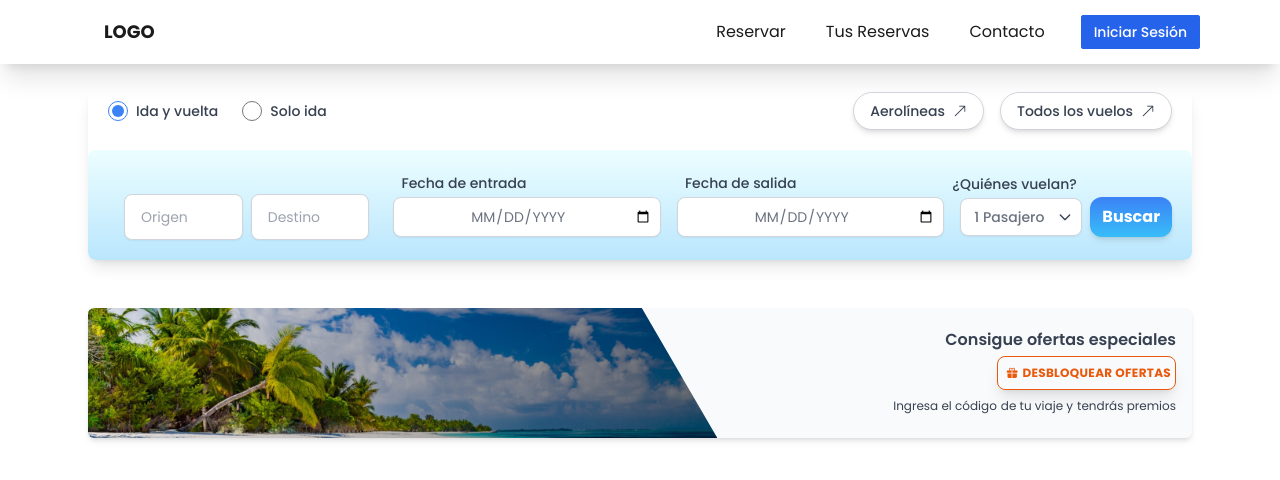
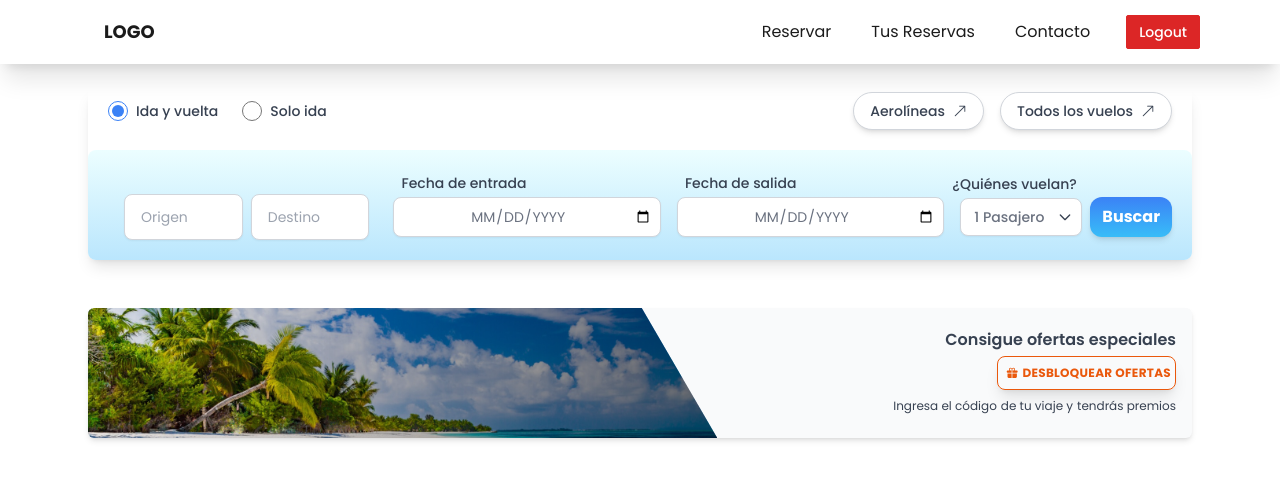
Before and after one commit to Dan1el71/vuelos_web_client, a React (Vite) app: page / in a window 1280 px wide. Shown: the top 480 px of the page. Built offline with nearby package versions, Linux system fonts and the light colour scheme; sample sign-in values are in the browser's storage.

Commit message:
feat: Add logout impl

```diff
--- a/src/components/AppHeader.tsx
+++ b/src/components/AppHeader.tsx
@@ -1,6 +1,9 @@
+import useAuthService from '@hooks/useAuthService'
 import { Link } from 'react-router-dom'
 
 const AppHeader = () => {
+  const { isAuthenticaded: isAuth } = useAuthService()
+
   const navItems = [
     {
       name: 'Reservar',
@@ -33,11 +36,19 @@ const AppHeader = () => {
               {name}
             </Link>
           ))}
-          <Link to="/login" className="mx-4">
-            <button className="text-white text-sm font-medium border-blue-600 border px-3 py-[6px] bg-blue-600 rounded-sm hover:bg-blue-700">
-              Iniciar Sesión
-            </button>
-          </Link>
+          {isAuth() ? (
+            <Link to={'/logout'} className='mx-4'>
+              <button className="text-white text-sm font-medium border-red-600 border px-3 py-[6px] bg-red-600 rounded-sm hover:bg-red-700">
+                Logout
+              </button>
+            </Link>
+          ) : (
+            <Link to="/login" className="mx-4">
+              <button className="text-white text-sm font-medium border-blue-600 border px-3 py-[6px] bg-blue-600 rounded-sm hover:bg-blue-700">
+                Iniciar Sesión
+              </button>
+            </Link>
+          )}
         </nav>
       </div>
     </header>
--- /dev/null
+++ b/src/components/auth/Logout.tsx
@@ -0,0 +1,16 @@
+import useAuthService from '@hooks/useAuthService'
+import { useEffect } from 'react'
+import { useNavigate } from 'react-router-dom'
+
+const Logout = () => {
+  const { logout } = useAuthService()
+  const navigate = useNavigate()
+  useEffect(() => {
+    logout()
+    navigate('/')
+  }, [logout, navigate])
+
+  return <></>
+}
+
+export default Logout
--- a/src/hooks/useAuthService.ts
+++ b/src/hooks/useAuthService.ts
@@ -43,8 +43,11 @@ const useAuthService = () => {
       if (response && response.status === 401) {
         throw new Error('Unauthorized')
       }
+      const { data } = response
 
-      localStorage.setItem('authToken', response.data.token)
+      localStorage.setItem('authToken', data.token)
+      localStorage.setItem('username', data.username)
+      localStorage.setItem('isAuth', 'true')
       return response
     } finally {
       setLoading(false)
@@ -62,7 +65,24 @@ const useAuthService = () => {
     }
   }
 
-  return { nextStep, fetchNextStep, loading, loginService, registerService }
+  const logout = () => {
+    localStorage.clear()
+    window.location.reload()
+  }
+
+  const isAuthenticaded = (): boolean => {
+    return localStorage.getItem('isAuth') === 'true'
+  }
+
+  return {
+    nextStep,
+    fetchNextStep,
+    loading,
+    loginService,
+    registerService,
+    isAuthenticaded,
+    logout,
+  }
 }
 
 export default useAuthService
--- a/src/routes/Router.tsx
+++ b/src/routes/Router.tsx
@@ -4,6 +4,7 @@ import AuthComponent from '@components/auth/AuthComponent'
 import LoginUsernameForm from '@components/auth/LoginUsernameForm'
 import LoginPasswordForm from '@components/auth/LoginPasswordForm'
 import RegisterForm from '@components/auth/RegisterForm'
+import Logout from '@components/auth/Logout'
 
 const routes: RouteObject[] = [
   {
@@ -29,6 +30,10 @@ const routes: RouteObject[] = [
       },
     ],
   },
+  {
+    path: '/logout',
+    element: <Logout />,
+  },
 ]
 
 const router = createBrowserRouter(routes, {
```
